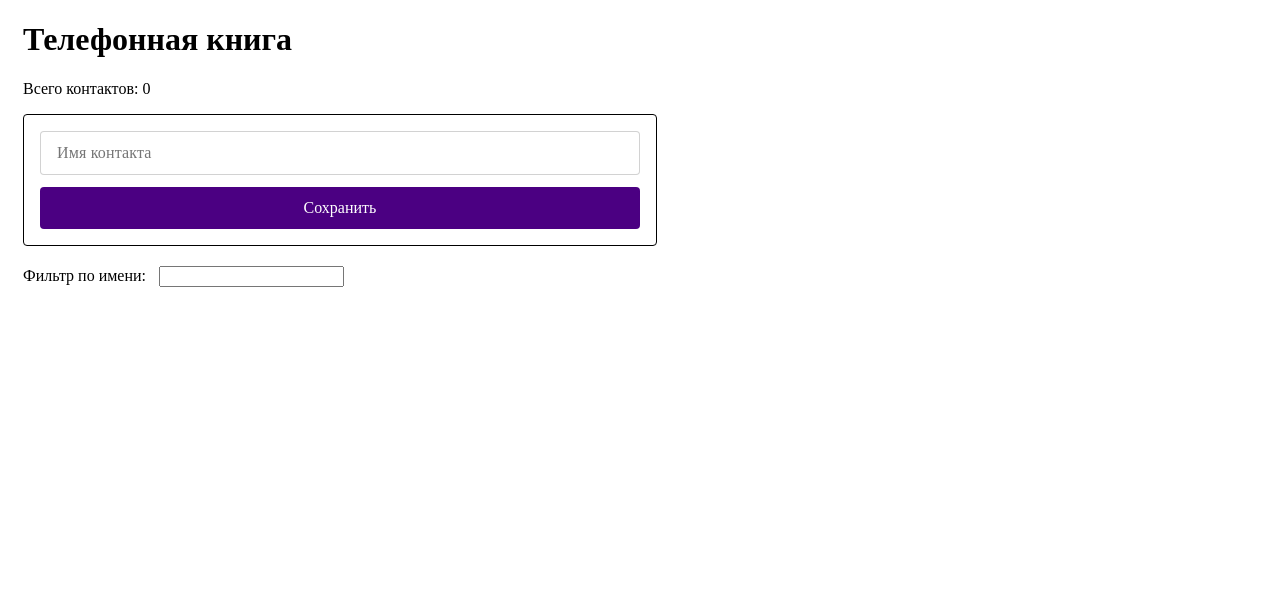
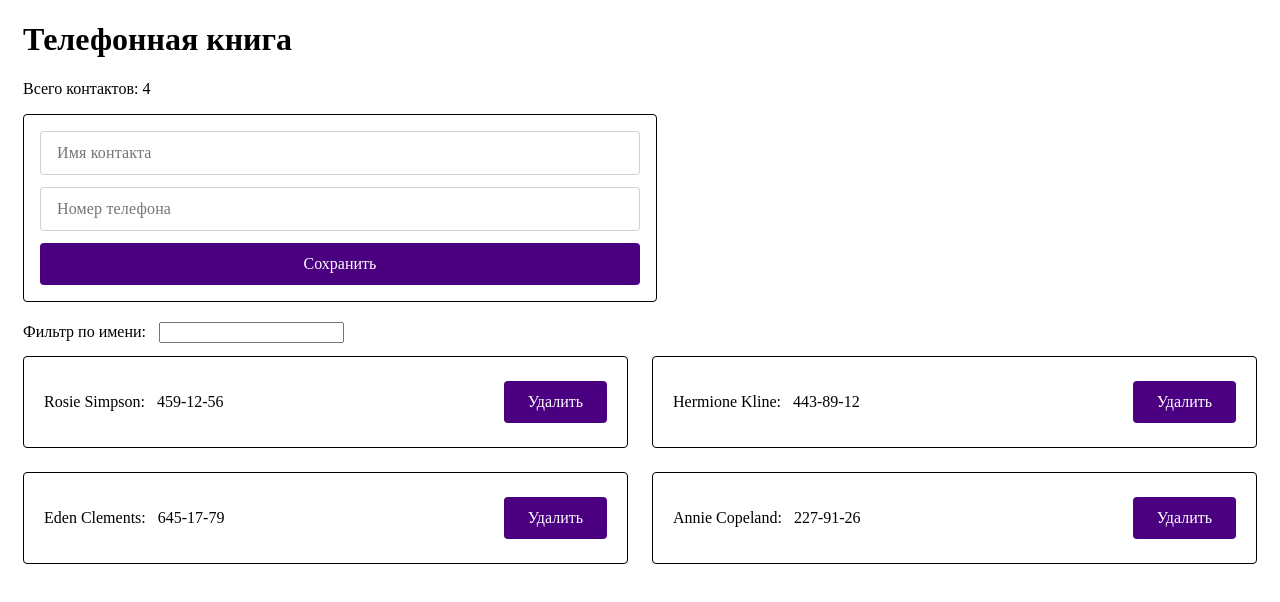
Before and after one commit to massqeen/goit-react-hw-02-phonebook, a React (Create React App) app: page / in a window 1280 px wide. Shown: the top 602 px of the page. Built offline with nearby package versions, Linux system fonts and the light colour scheme; the HTML template or start-up script is replaced by a standard one.

Commit message:
added basic functionality: number input, alert on the name existence; removed unused styles

```diff
--- a/src/App.js
+++ b/src/App.js
@@ -4,44 +4,51 @@
 import ContactList from './components/ContactList/ContactList';
 import ContactEditor from './components/ContactEditor/ContactEditor';
 import Filter from './components/Filter';
-import initialTodos from './todos.json';
+import initialContacts from './contacts.json';
 
 class App extends Component {
   state = {
-    contacts: [],
+    contacts: initialContacts,
     filter: '',
   };
 
-  addContact = (text) => {
+  isContact(name) {
+    const { contacts } = this.state;
+    return contacts.filter((contact) => contact.name === name);
+  }
+
+  addContact = (name, number) => {
     const contact = {
       id: shortid.generate(),
-      text,
-      completed: false,
+      name: name,
+      number: number,
     };
+
+    if (this.isContact()) {
+      alert('name is already in contacts');
+      return;
+    }
 
     this.setState(({ contacts }) => ({
       contacts: [contact, ...contacts],
     }));
   };
 
-  deleteContact = (contactId) => {
+  deleteContact = (contactId) =>
     this.setState((prevState) => ({
       contacts: prevState.contacts.filter(
         (contact) => contact.id !== contactId
       ),
     }));
-  };
 
-  changeFilter = (e) => {
-    this.setState({ filter: e.currentTarget.value });
-  };
+  changeFilter = (e) => this.setState({ filter: e.currentTarget.value });
 
   getVisibleContacts = () => {
     const { filter, contacts } = this.state;
     const normalizedFilter = filter.toLowerCase();
 
     return contacts.filter((contact) =>
-      contact.text.toLowerCase().includes(normalizedFilter)
+      contact.name.toLowerCase().includes(normalizedFilter)
     );
   };
 
--- a/src/components/ContactEditor/ContactEditor.js
+++ b/src/components/ContactEditor/ContactEditor.js
@@ -5,28 +5,39 @@
 class ContactEditor extends Component {
   state = {
     name: '',
+    number: '',
   };
 
   handleChange = (e) => {
-    this.setState({ name: e.currentTarget.value });
+    const { name, value } = e.target;
+    return this.setState({ [name]: value });
   };
 
   handleSubmit = (e) => {
     e.preventDefault();
-
-    this.props.onSubmit(this.state.name);
-
-    this.setState({ name: '' });
+    const { name, number } = this.state;
+    this.props.onSubmit(name, number);
+    this.setState({ name: '', number: '' });
   };
 
   render() {
     return (
       <form className={styles.editor} onSubmit={this.handleSubmit}>
         <input
+          type="text"
           className={styles.input}
           value={this.state.name}
           onChange={this.handleChange}
           placeholder={'Имя контакта'}
+          name="name"
+        />
+        <input
+          type="tel"
+          className={styles.input}
+          value={this.state.number}
+          onChange={this.handleChange}
+          placeholder={'Номер телефона'}
+          name="number"
         />
         <button type="submit" className={styles.button}>
           Сохранить
--- a/src/components/ContactList/ContactList.js
+++ b/src/components/ContactList/ContactList.js
@@ -1,19 +1,13 @@
 import React from 'react';
-import classNames from 'classnames';
 import styles from './ContactList.module.css';
 
-const boundClassNames = classNames.bind(styles);
-const ContactList = ({ contacts, onDeleteContact }) => {
+const ContactList = ({ contacts, onDeleteContact }) => (
+  <ul className={styles.list}>
+    {contacts.map(({ id, name, number }) => {
       return (
-    <ul className={styles.list}>
-      {contacts.map(({ id, text, completed }) => {
-        const className = boundClassNames({
-          [styles.item]: true,
-          [styles.completed]: completed,
-        });
-        return (
-          <li key={id} className={className}>
-            <p className={styles.text}>{text}</p>
+        <li key={id} className={styles.item}>
+          <p className={styles.text}>{name}: </p>
+          <p className={styles.text}>{number}</p>
           <button
             type="button"
             className={styles.btn}
@@ -26,6 +20,5 @@
     })}
   </ul>
 );
-};
 
 export default ContactList;
--- a/src/components/ContactList/ContactList.module.css
+++ b/src/components/ContactList/ContactList.module.css
@@ -18,34 +18,8 @@
   border-radius: 4px;
 }
 
-.item::before {
-  content: '';
-  position: absolute;
-  top: 0;
-  left: 0;
-  width: 100%;
-  height: 4px;
-  background-color: green;
-  transform: scaleX(0);
-  transition: transform 250ms cubic-bezier(0.4, 0, 0.2, 1);
-}
-
-.completed::before {
-  transform: scaleX(1);
-}
-
 .text {
-  margin: 0 24px;
-}
-
-.completed .text{
-  text-decoration: line-through;
-}
-
-.checkbox {
-  cursor: pointer;
-  width: 24px;
-  height: 24px;
+  margin-right: 12px;
 }
 
 .btn {
--- /dev/null
+++ b/src/contacts.json
@@ -0,0 +1,6 @@
+[
+  {"id": "id-1", "name": "Rosie Simpson", "number": "459-12-56"},
+  {"id": "id-2", "name": "Hermione Kline", "number": "443-89-12"},
+  {"id": "id-3", "name": "Eden Clements", "number": "645-17-79"},
+  {"id": "id-4", "name": "Annie Copeland", "number": "227-91-26"}
+]
--- a/src/todos.json
+++ /dev/null
@@ -1,10 +0,0 @@
-[
-  { "id": "id-1", "text": "Выучить основы React", "completed": true },
-  {
-    "id": "id-2",
-    "text": "Разобраться с React Router",
-    "completed": false
-  },
-  { "id": "id-3", "text": "Привыкнуть к Redux", "completed": false },
-  { "id": "id-4", "text": "Попробовать React Hooks", "completed": true }
-]
```
Lines whose indentation alone changed are shown as unchanged.
